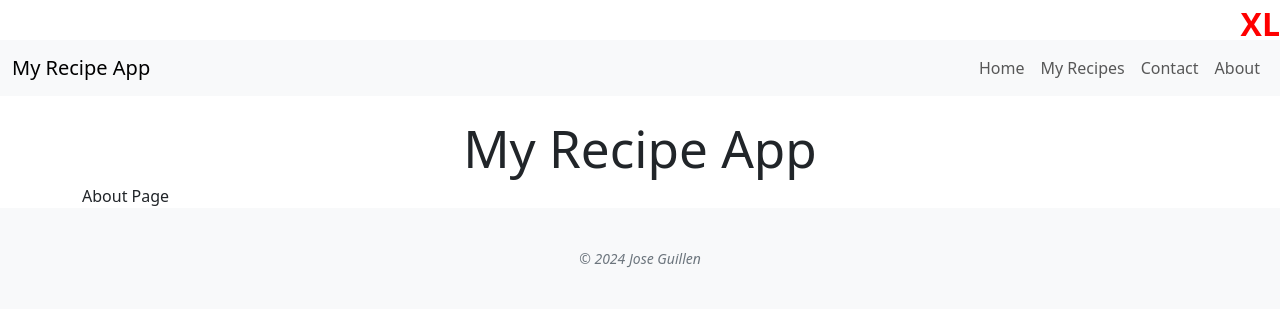
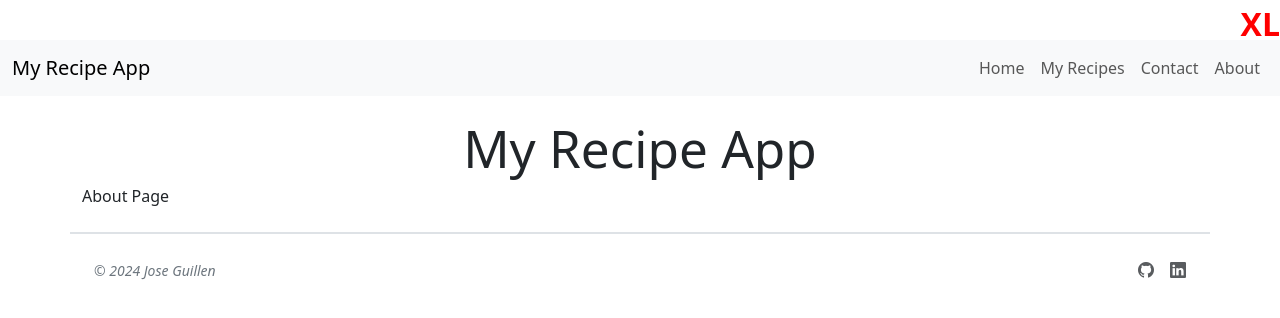
Before and after one commit to Exo-MDR-CD2000/multi-react-project, a React (Vite) app: page /about in a window 1280 px wide. Shown: the top 318 px of the page. Built offline with nearby package versions, Linux system fonts and the light colour scheme.

Commit message:
footer bootstrap stlying changes wip

```diff
--- a/src/components/Footer.tsx
+++ b/src/components/Footer.tsx
@@ -10,10 +10,24 @@ import FooterCurrentYear from '../utilities/footerCurrentYear';
  */
 const Footer: React.FC = () => {
   return (
-    <footer className="bg-light text-center text-lg-start">
-      <div className="container p-4">
-        <div className="text-center p-3 footer-text">
-          © {FooterCurrentYear()} Jose Guillen
+    <footer className="container text-center text-lg-start border-2 border-top my-4">
+      <div className="row">
+        <div className="col p-4 d-flex justify-content-between align-items-center">
+          <div className="footer-text">
+            © {FooterCurrentYear()} Jose Guillen
+          </div>
+          <ul className="list-unstyled d-flex mb-0">
+            <li className="ms-3">
+              <a className="text-body-secondary" href="https://github.com/Exo-MDR-CD2000" target="_blank" rel="noopener noreferrer" aria-label="GitHub Profile">
+                <i className="bi bi-github" aria-hidden="true"></i>
+              </a>
+            </li>
+            <li className="ms-3">
+              <a className="text-body-secondary" href="https://www.linkedin.com/in/jag1997/" target="_blank" rel="noopener noreferrer" aria-label="LinkedIn Profile">
+                <i className="bi bi-linkedin" aria-hidden="true"></i>
+              </a>
+            </li>
+          </ul>
         </div>
       </div>
     </footer>
@@ -21,3 +35,51 @@ const Footer: React.FC = () => {
 };
 
 export default Footer;
+
+
+/**
+ *
+ *
+ * Footer below is bootstrap template for reference
+
+  <footer class="d-flex flex-wrap justify-content-between align-items-center py-3 my-4 border-top">
+    <div class="col-md-4 d-flex align-items-center">
+      <a href="/" class="mb-3 me-2 mb-md-0 text-body-secondary text-decoration-none lh-1">
+        <svg class="bi" width="30" height="24"><use xlink:href="#bootstrap"></use></svg>
+      </a>
+      <span class="mb-3 mb-md-0 text-body-secondary">© 2024 Company, Inc</span>
+    </div>
+
+    <ul class="nav col-md-4 justify-content-end list-unstyled d-flex">
+      <li class="ms-3"><a class="text-body-secondary" href="#"><svg class="bi" width="24" height="24"><use xlink:href="#twitter"></use></svg></a></li>
+      <li class="ms-3"><a class="text-body-secondary" href="#"><svg class="bi" width="24" height="24"><use xlink:href="#instagram"></use></svg></a></li>
+      <li class="ms-3"><a class="text-body-secondary" href="#"><svg class="bi" width="24" height="24"><use xlink:href="#facebook"></use></svg></a></li>
+    </ul>
+  </footer>
+
+   --------------------------------------------------------------------------------------------------------------------------------------------------------------------------------
+
+  // nice small footer here to test tomorrow
+
+  <footer className="container text-center text-lg-start border-2 border-top py-2 my-4">
+      <div className="row">
+        <div className="col d-flex justify-content-between align-items-center py-2">
+          <div className="footer-text">
+            © {FooterCurrentYear()} Jose Guillen
+          </div>
+          <ul className="list-unstyled d-flex mb-0">
+            <li className="ms-3">
+              <a className="text-body-secondary" href="https://github.com/Exo-MDR-CD2000" target="_blank" rel="noopener noreferrer" aria-label="GitHub Profile">
+                <i className="bi bi-github" aria-hidden="true"></i>
+              </a>
+            </li>
+            <li className="ms-3">
+              <a className="text-body-secondary" href="https://www.linkedin.com/in/jag1997/" target="_blank" rel="noopener noreferrer" aria-label="LinkedIn Profile">
+                <i className="bi bi-linkedin" aria-hidden="true"></i>
+              </a>
+            </li>
+          </ul>
+        </div>
+      </div>
+    </footer>
+*/
```
